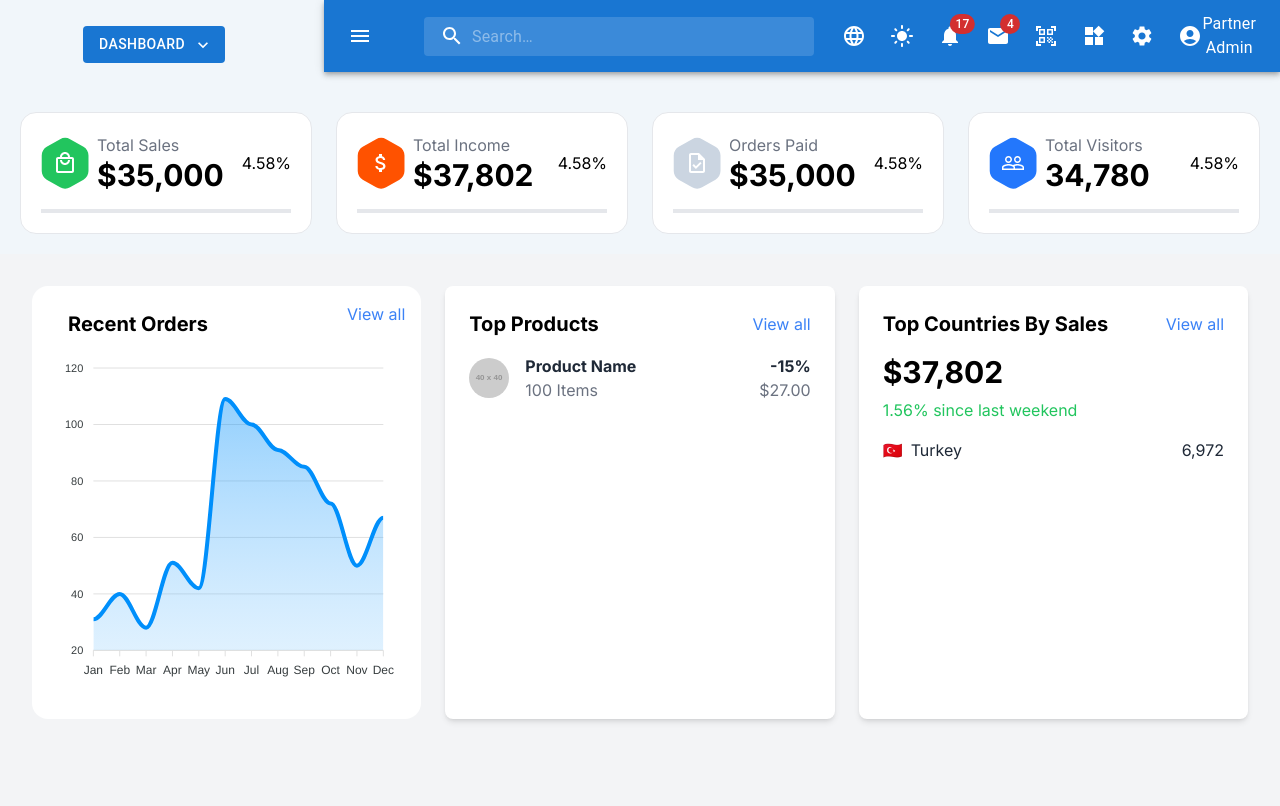
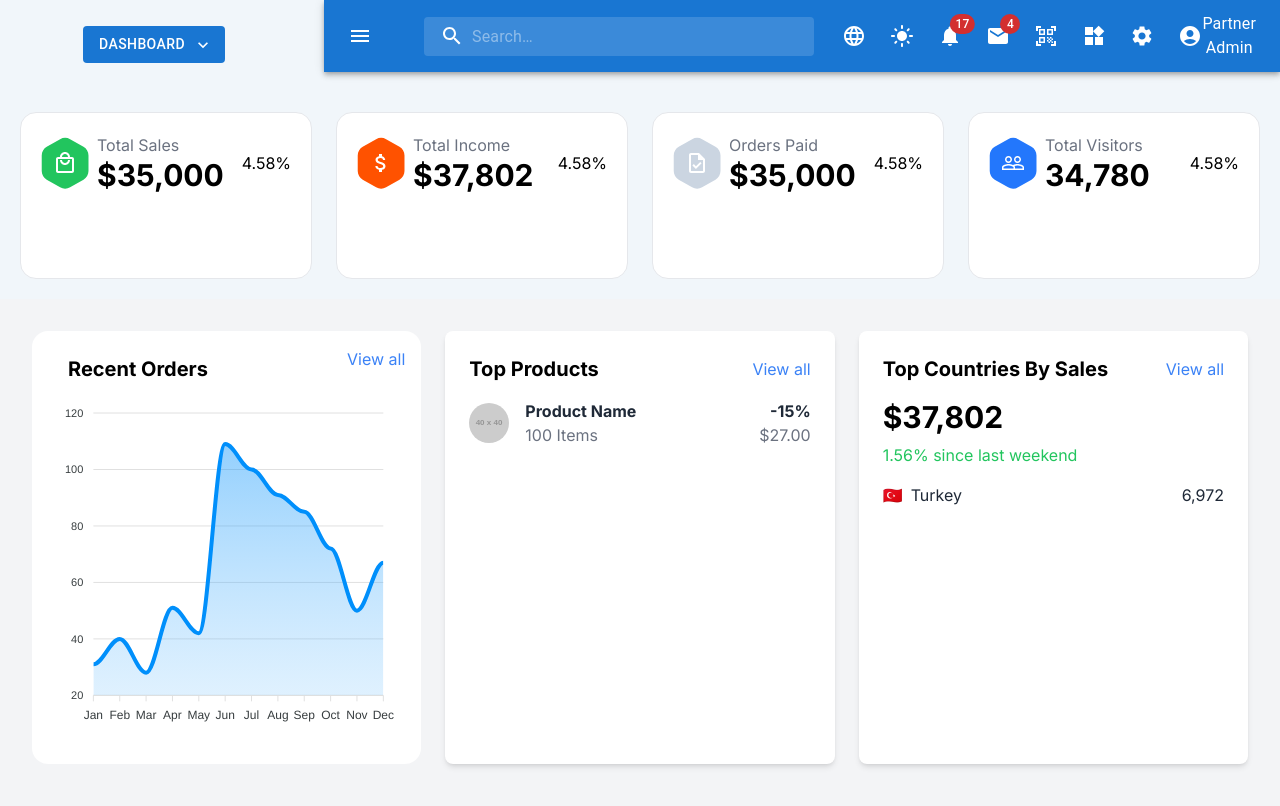
Before and after one commit to Varsani2520/next-admin, a Next.js app: page / in a window 1280 px wide. Shown: the top 806 px of the page. Built offline with nearby package versions, Linux system fonts and the light colour scheme.

Commit message:
added charts in bottom of overview cards

```diff
--- /dev/null
+++ b/app/components/common/CardChart.jsx
@@ -0,0 +1,47 @@
+"use client";
+
+import Chart from "react-apexcharts";
+
+const CardCharts = ({ chartOptions, chartSeries, color }) => {
+  return (
+    <Chart
+      options={{
+        ...chartOptions,
+        chart: {
+          ...chartOptions.chart,
+          toolbar: {
+            show: false,
+          },
+        },
+        xaxis: {
+          ...chartOptions.xaxis,
+          labels: {
+            show: false,
+          },
+          axisBorder: {
+            show: false,
+          },
+          axisTicks: {
+            show: false,
+          },
+        },
+        yaxis: {
+          show: false,
+        },
+        grid: {
+          show: false,
+        },
+        stroke: {
+          curve: "smooth",
+          width: 4,
+          colors: [color],
+        },
+      }}
+      series={chartSeries}
+      type="line"
+      height={50}
+    />
+  );
+};
+
+export default CardCharts;
--- a/app/components/common/HomeCards.jsx
+++ b/app/components/common/HomeCards.jsx
@@ -1,7 +1,17 @@
+"use client";
+
 import React from "react";
 import { SvgIcon } from "@mui/material";
+import CardCharts from "./CardChart";
 
-const HomeCards = ({ fill, title, value, CardIcon }) => {
+const HomeCards = ({
+  fill,
+  title,
+  value,
+  CardIcon,
+  chartOptions,
+  chartSeries,
+}) => {
   return (
     <div>
       <div className="bg-white border p-5 w-auto mx-3 rounded-2xl mb-5">
@@ -28,7 +38,7 @@ const HomeCards = ({ fill, title, value, CardIcon }) => {
                 style={{ width: "24px", height: "24px", color: "white" }}
               />
             </div>
-            <div className="">
+            <div>
               <h1 className="text-gray-500">{title}</h1>
               {/* it will come dynamically from api */}
               <h1 className="font-bold text-3xl">{value}</h1>
@@ -40,7 +50,9 @@ const HomeCards = ({ fill, title, value, CardIcon }) => {
           </div>
         </div>
         {/* Graph */}
-        <div className="border-t-4 mt-4 "></div>
+        <div className="">
+          <CardCharts chartOptions={chartOptions} chartSeries={chartSeries} color={fill}/>
+        </div>
       </div>
     </div>
   );
--- a/app/components/home/Analytics.jsx
+++ b/app/components/home/Analytics.jsx
@@ -3,32 +3,6 @@
 import React from "react";
 import "tailwindcss/tailwind.css";
 import RecentOrdersChart from "../common/RecentOrdersChart";
-
-const data = {
-  labels: [
-    "Jan",
-    "Feb",
-    "Mar",
-    "Apr",
-    "May",
-    "Jun",
-    "Jul",
-    "Aug",
-    "Sep",
-    "Oct",
-    "Nov",
-    "Dec",
-  ],
-  datasets: [
-    {
-      label: "Sales",
-      data: [12, 19, 3, 5, 2, 3, 15, 10, 8, 7, 13, 6],
-      fill: true,
-      backgroundColor: "rgba(75, 192, 192, 0.2)",
-      borderColor: "rgba(75, 192, 192, 1)",
-    },
-  ],
-};
 
 const Analytics = () => {
   return (
--- a/app/components/home/Overview.jsx
+++ b/app/components/home/Overview.jsx
@@ -2,11 +2,27 @@ import { Grid } from "@mui/material";
 import React from "react";
 import HomeCards from "../common/HomeCards";
 import {
-    AttachMoney,
-    LocalMallOutlined,
-    TaskOutlined,
-    PeopleOutline,
-  } from "@mui/icons-material";
+  AttachMoney,
+  LocalMallOutlined,
+  TaskOutlined,
+  PeopleOutline,
+} from "@mui/icons-material";
+
+const chartOptions = {
+  chart: {
+    id: "basic-line",
+  },
+  xaxis: {
+    categories: [2012, 2013, 2014, 2015, 2016, 2017, 2018, 2019, 2020],
+  },
+};
+
+const chartSeries = [
+  {
+    name: "series-1",
+    data: [30, 240, 35, 50, 149, 60, 10, 591, 125],
+  },
+];
 
 const Overview = () => {
   return (
@@ -18,6 +34,8 @@ const Overview = () => {
             title={"Total Sales"}
             value={"$35,000"}
             CardIcon={LocalMallOutlined}
+            chartOptions={chartOptions}
+            chartSeries={chartSeries}
           />
         </Grid>
         <Grid item xs={12} md={3}>
@@ -26,6 +44,8 @@ const Overview = () => {
             title={"Total Income"}
             value={"$37,802"}
             CardIcon={AttachMoney}
+            chartOptions={chartOptions}
+            chartSeries={chartSeries}
           />
         </Grid>
         <Grid item xs={12} md={3}>
@@ -34,6 +54,8 @@ const Overview = () => {
             title={"Orders Paid"}
             value={"$35,000"}
             CardIcon={TaskOutlined}
+            chartOptions={chartOptions}
+            chartSeries={chartSeries}
           />
         </Grid>
         <Grid item xs={12} md={3}>
@@ -42,6 +64,8 @@ const Overview = () => {
             title={"Total Visitors"}
             value={"34,780"}
             CardIcon={PeopleOutline}
+            chartOptions={chartOptions}
+            chartSeries={chartSeries}
           />
         </Grid>
       </Grid>
```
